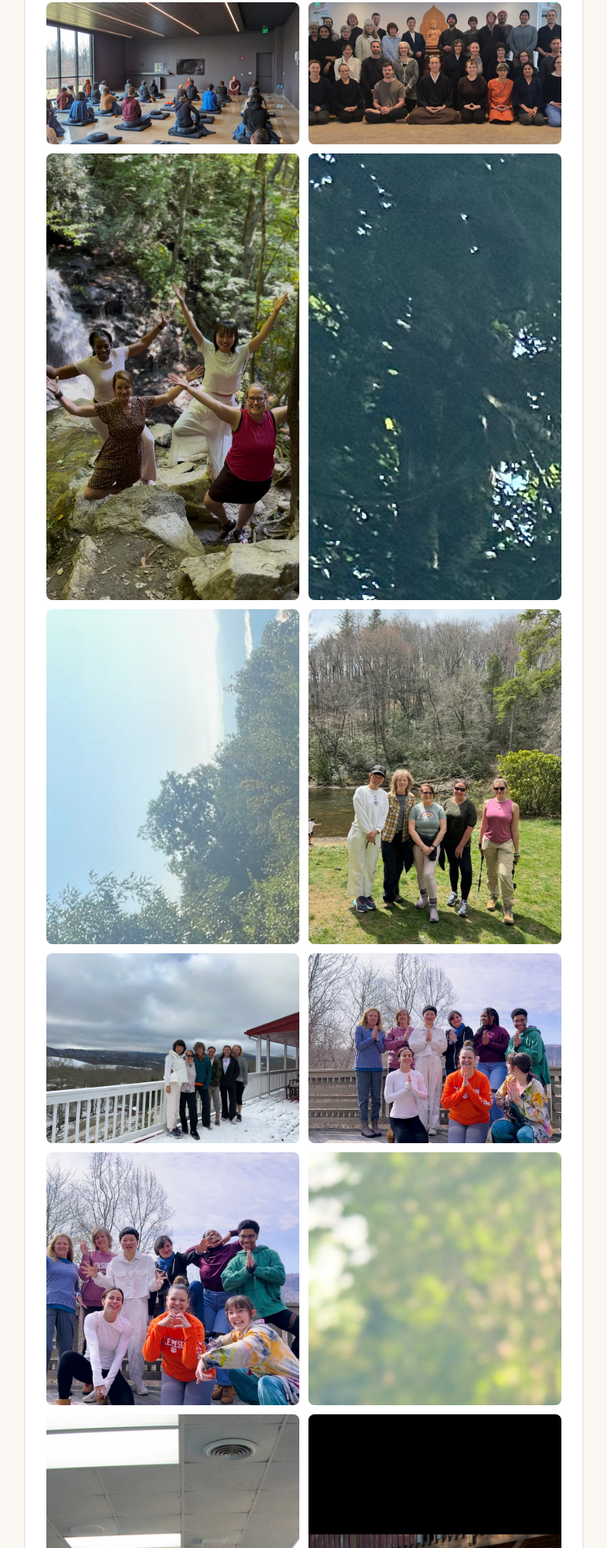
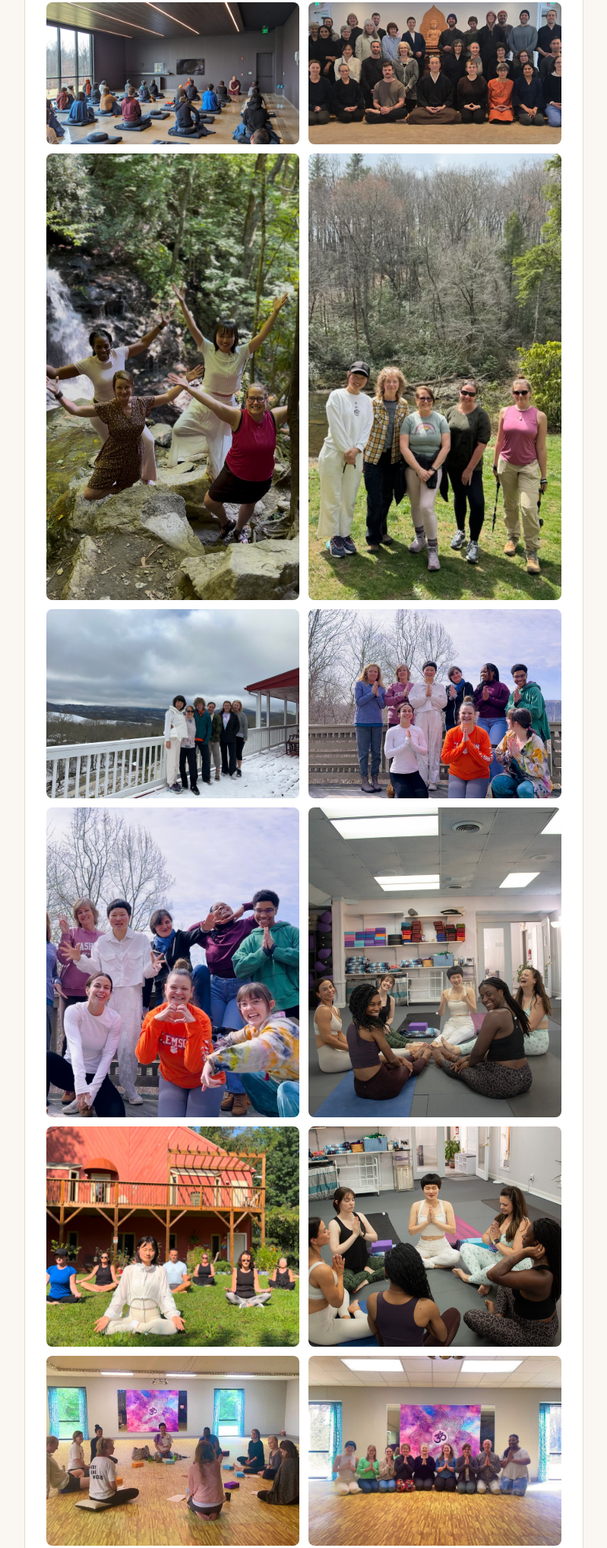
Before and after one commit to jfginger/phoenix-silent-retreats, a plain HTML site: page index.html in a window 1280 px wide. Shown: the part 7112-9150 px from the top of the page at 76% size, without its empty margins (240-1039 px from the left). Drawn offline with Linux system fonts and the light colour scheme.

Commit message:
Remove 4 photos from Past Retreats gallery (per Ginger)

```diff
--- a/index.html
+++ b/index.html
@@ -158,15 +158,11 @@
       <img loading="lazy" src="images/retreats/retreat-03.jpg" alt="Retreat gathering, December 2023">
       <img loading="lazy" src="images/retreats/retreat-04.jpg" alt="Retreat group photo, December 2024">
       <img loading="lazy" src="images/retreats/retreat-05.jpg" alt="Maggie Valley retreat, 2024">
-      <img loading="lazy" src="images/retreats/retreat-06.jpg" alt="Maggie Valley retreat, 2024">
-      <img loading="lazy" src="images/retreats/retreat-07.jpg" alt="Maggie Valley retreat, 2024">
       <img loading="lazy" src="images/retreats/retreat-08.jpg" alt="Banner Elk retreat, 2024">
       <img loading="lazy" src="images/retreats/retreat-09.jpg" alt="Banner Elk retreat, 2024">
       <img loading="lazy" src="images/retreats/retreat-10.jpg" alt="Past silent retreat with Ginger Phoenix Retreat (10)">
       <img loading="lazy" src="images/retreats/retreat-11.jpg" alt="Past silent retreat with Ginger Phoenix Retreat (11)">
-      <img loading="lazy" src="images/retreats/retreat-12.jpg" alt="Past silent retreat with Ginger Phoenix Retreat (12)">
       <img loading="lazy" src="images/retreats/retreat-13.jpg" alt="Past silent retreat with Ginger Phoenix Retreat (13)">
-      <img loading="lazy" src="images/retreats/retreat-14.jpg" alt="Past silent retreat with Ginger Phoenix Retreat (14)">
       <img loading="lazy" src="images/retreats/retreat-15.jpg" alt="Past silent retreat with Ginger Phoenix Retreat (15)">
       <img loading="lazy" src="images/retreats/retreat-16.jpg" alt="Past silent retreat with Ginger Phoenix Retreat (16)">
       <img loading="lazy" src="images/retreats/retreat-17.jpg" alt="Past silent retreat with Ginger Phoenix Retreat (17)">
```
